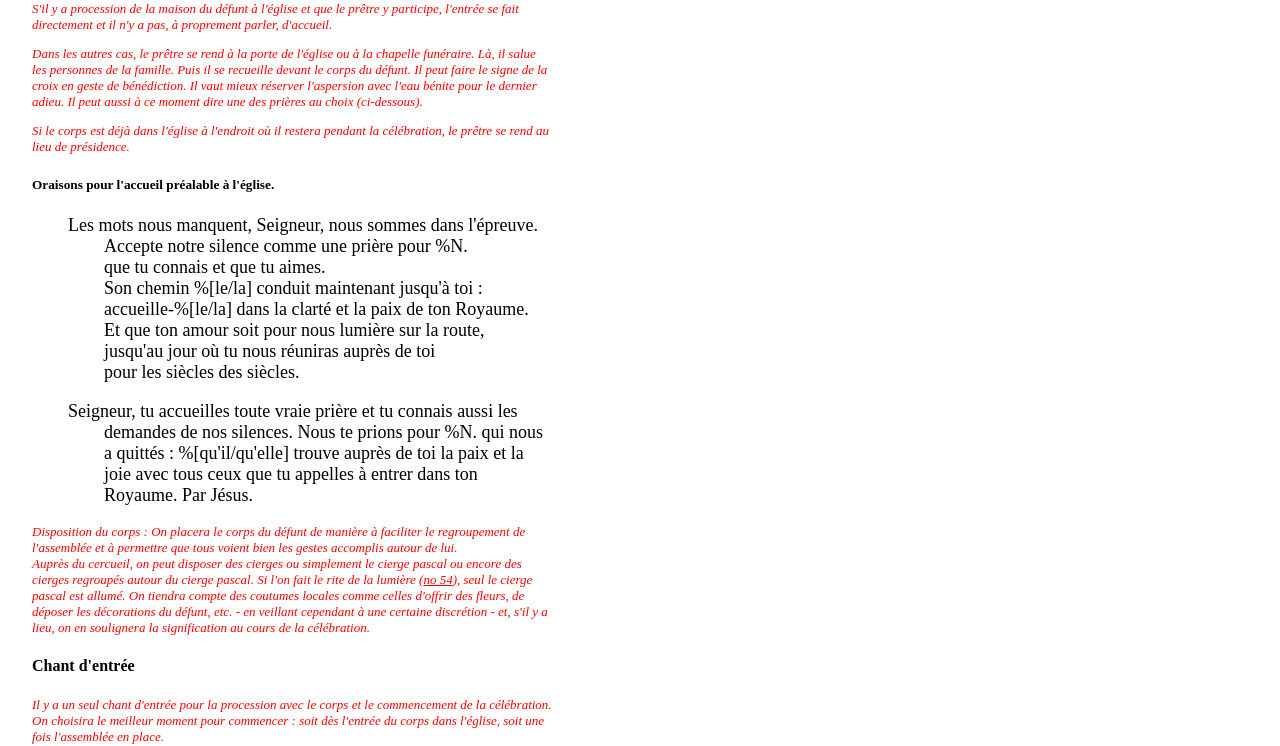
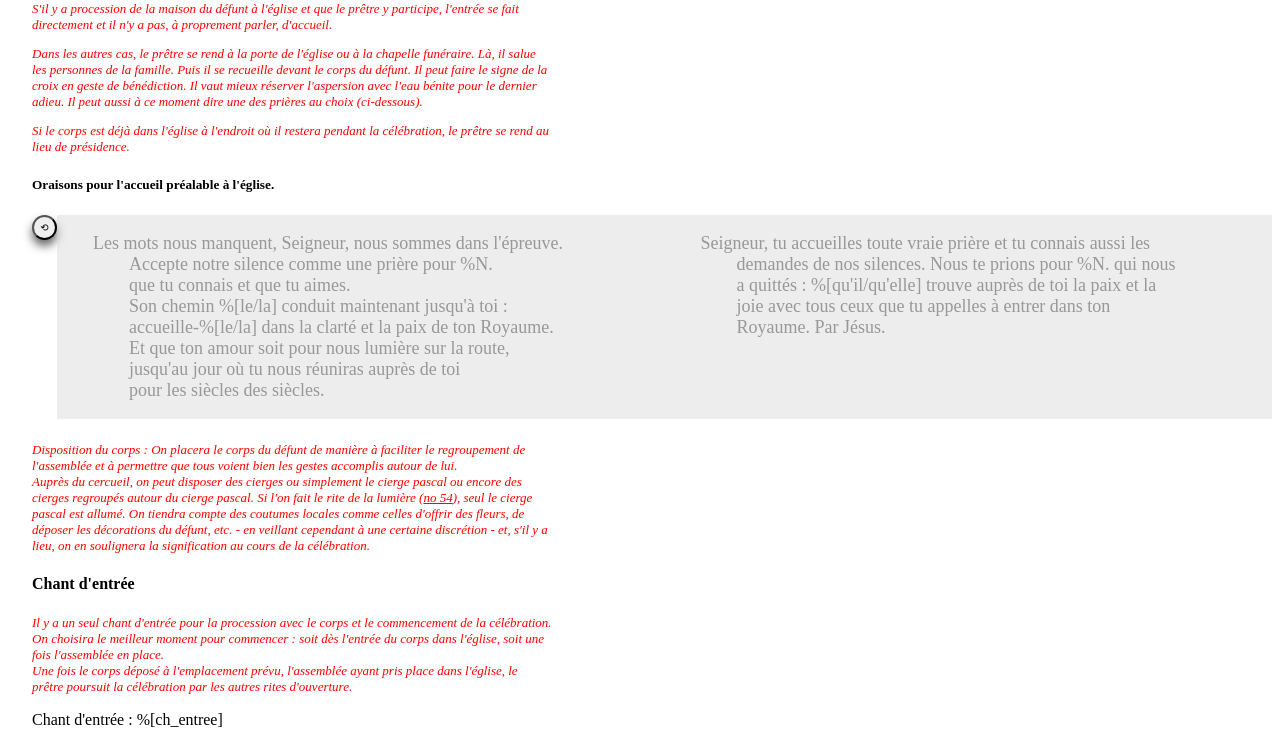
Before and after one commit to ThomasJosephMalenfant/tXts, a PHP site: page /rites/funerailles.html in a window 1280 px wide. Shown: the part 491-1237 px from the top of the page. Run offline with PHP 8.4, Linux system fonts and the light colour scheme.

Commit message:
Gestion préliminaire des alternatives sur rites.js

```diff
--- a/rites/funerailles.html
+++ b/rites/funerailles.html
@@ -12,7 +12,7 @@
     <script src="./rites.js" defer></script>
 <title>Funérailles d'adulte</title>
 </head>
-<body>
+<body onload="alternifier()">
     <h1>Funérailles d'adulte</h1>
     <h2 class="titre_parties" id="titre_accueil">Accueil</h2>
     <div class="parties" id="partie_accueil">
--- a/rites/rites.css
+++ b/rites/rites.css
@@ -1,4 +1,10 @@
 @import "../commun/commun.css" ;
+
+@media print{
+	button {
+	  display: none !important;
+	}
+}
 
 body {
 	margin-left: 2em;
@@ -30,3 +36,36 @@
 .ref {
 	text-decoration: underline;
 }
+
+.alternatives {
+	display: flex;
+}
+
+.alternative {
+	flex: 1;
+}
+
+.aChoisir {
+	opacity: 40%;
+	background-color: lightgrey;
+}
+
+.invisible {
+	display: none;
+}
+
+.btn-refresh {
+	width: 25px;
+	height: 25px;
+	border-radius: 50%;
+	box-shadow: 0 6px 10px 0 #666;
+	transition: all 0.1s ease-in-out;
+
+	font-size: 10px;
+	text-align: center;
+}
+
+.btn-refresh:hover {
+   box-shadow: 0 6px 14px 0 #666;
+   transform: scale(1.25);
+}
```
Also changed, not shown: rites/rites.js (+55 -0 lines).
